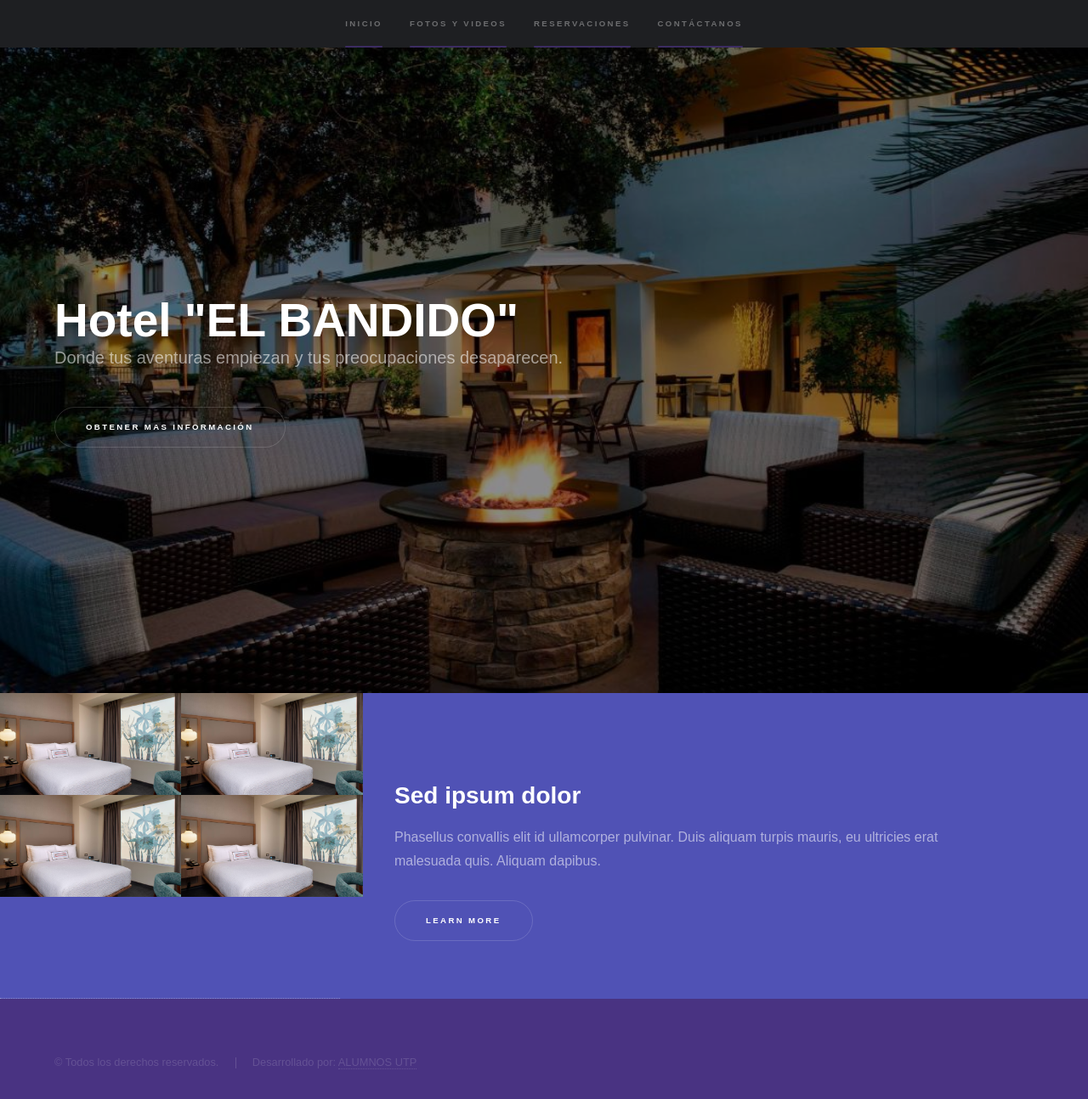
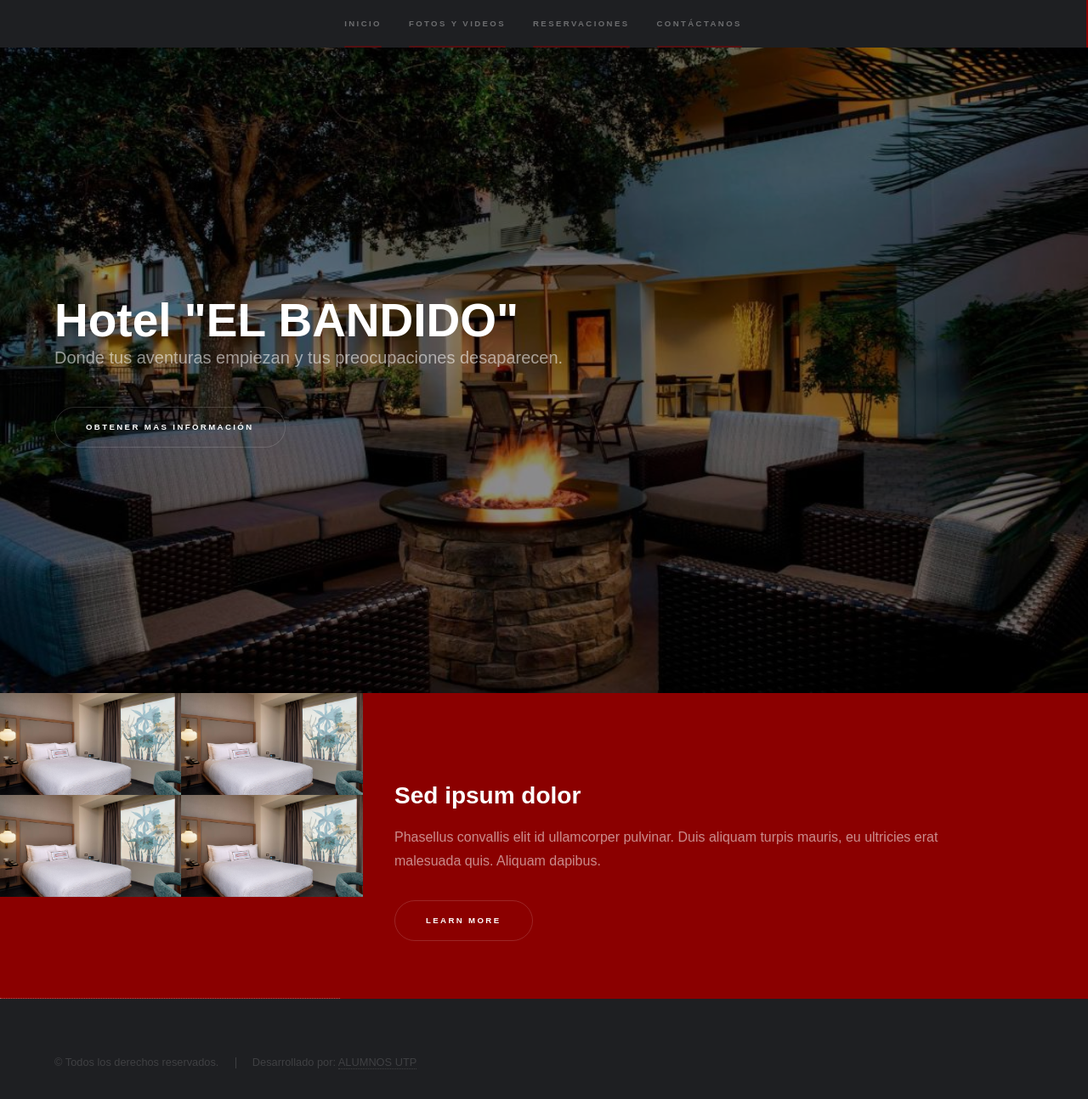
Before and after one commit to alexchristianqr/proyecto-final-web, a PHP site: page / in a window 1280 px wide. Shown: the whole page at 85% size. Run offline with PHP 8.4, Linux system fonts and the light colour scheme.

Commit message:
actualizado

```diff
--- a/assets/css/sidebar.css
+++ b/assets/css/sidebar.css
@@ -1,7 +1,7 @@
 /* Sidebar */
 
 #sidebar {
-    padding: 2.5em 2.5em 0.5em 2.5em ;
+    padding: 2.5em 2.5em 0.5em 2.5em;
     background: var(--primary);
     cursor: default;
     height: 100vh;
@@ -13,6 +13,7 @@
     top: 0;
     width: 18em;
     z-index: 10000;
+    border-right: 2px solid var(--secondary);
 }
 
 #sidebar > .inner {
@@ -228,18 +229,25 @@
     text-transform: uppercase;
 }
 
+#sidebar nav a:hover:before {
+    background-color: var(--secondary);
+    height: 2px;
+    opacity: 1;
+}
+
 #sidebar nav a:before, #sidebar nav a:after {
     border-radius: 0.2em;
     bottom: 0;
     content: '';
-    height: 0.2em;
+    height: 2px;
     position: absolute;
     right: 0;
     width: 100%;
 }
 
 #sidebar nav a:before {
-    background: #3c2c62;
+    background: var(--secondary);
+    opacity: 0.5;
 }
 
 #sidebar nav a:after {
--- a/assets/css/variables.css
+++ b/assets/css/variables.css
@@ -1,6 +1,6 @@
 :root {
     --primary: #1e1f22;
-    --secondary: #FFF;
+    --secondary: darkred;
     --tertiary: #666;
     --primary-color-text: var(--primary);
     --secondary-color-text: var(--secondary);
--- a/assets/css/wrapper.css
+++ b/assets/css/wrapper.css
@@ -39,15 +39,15 @@
 }
 
 .wrapper.style1 {
-    background-color: #5e42a6;
+    background-color: darkblue;
 }
 
 .wrapper.style1-alt {
-    background-color: #493382;
+    background-color: var(--primary) /* darkslategrey; */
 }
 
 .wrapper.style2 {
-    background-color: #5052b5;
+    background-color: darkred;
 }
 
 .wrapper.style2-alt {
@@ -55,7 +55,7 @@
 }
 
 .wrapper.style3 {
-    background-color: #b74e91;
+    background-color: darkgoldenrod;
 }
 
 .wrapper.style3-alt {
```
